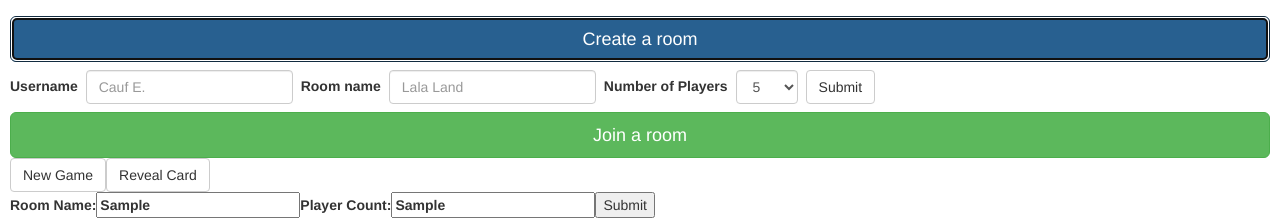
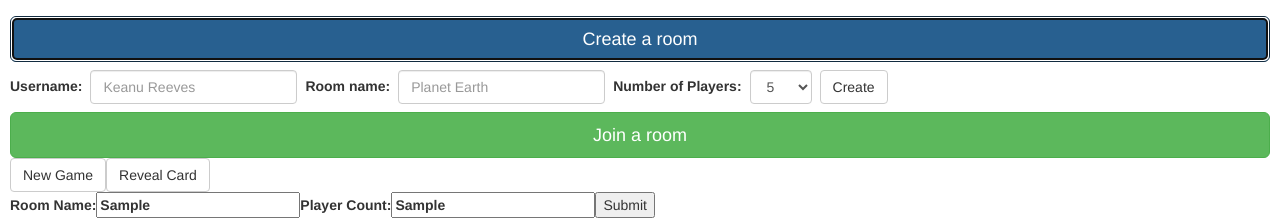
Before and after one commit to cchrispy/resistance, a React app: page / in a window 1280 px wide. Both pictures are taken after typing "Sample", "Sample" into the empty fields and a click on the button "Create a room". Shown: the part 140-360 px from the top of the page. Built offline with nearby package versions, Linux system fonts and the light colour scheme.

Commit message:
Join a room form complete

```diff
--- a/src/components/General.jsx
+++ b/src/components/General.jsx
@@ -37,15 +37,15 @@ class General extends Component {
           { !this.state.newRoomForm ? null :
             <form className='form-inline'>
               <div className='form-group'>
-                <label>Username </label>
-                <input type='text' className='form-control' placeholder='Cauf E.' />
+                <label>Username: </label>
+                <input type='text' className='form-control' placeholder={ Math.random() > 0.25 ? 'Schwarzenegger' : 'Keanu Reeves' } />
               </div>
               <div className='form-group'>
-                <label>Room name </label>
-                <input type='text' className='form-control' placeholder='Lala Land' />
+                <label>Room name: </label>
+                <input type='text' className='form-control' placeholder={ Math.random() > 0.25 ? 'Planet Earth' : 'Lala Land' } />
               </div>
               <div className='form-group'>
-                <label>Number of Players </label>
+                <label>Number of Players: </label>
                 <select className='form-control' placeholder='5' >
                   <option>5</option>
                   <option>6</option>
@@ -55,7 +55,7 @@ class General extends Component {
                   <option>10</option>
                 </select>
                 <button type='button' className='btn btn-default'>
-                  Submit
+                  Create
                 </button>
               </div>
             </form>
@@ -64,6 +64,22 @@ class General extends Component {
           <button type='button' className='btn btn-lg btn-block btn-success' onClick={ this.joinRoom.bind(this) } >
             Join a room
           </button>
+          {
+            !this.state.joinRoomForm ? null :
+            <form className='form-inline'>
+              <div className='form-group'>
+                <label>Username: </label>
+                <input type='text' className='form-control' placeholder={ Math.random() > 0.25 ? 'Schwarzenegger' : 'Keanu Reeves' } />
+              </div>
+              <div className='form-group'>
+                <label>Room name: </label>
+                <input type='text' className='form-control' placeholder={ Math.random() > 0.25 ? 'Planet Earth' : 'Lala Land' } />
+              </div>
+              <button type='button' className='btn btn-default'>
+                Join
+              </button>
+            </form>
+          }
 
         </div>
       </div>
```
